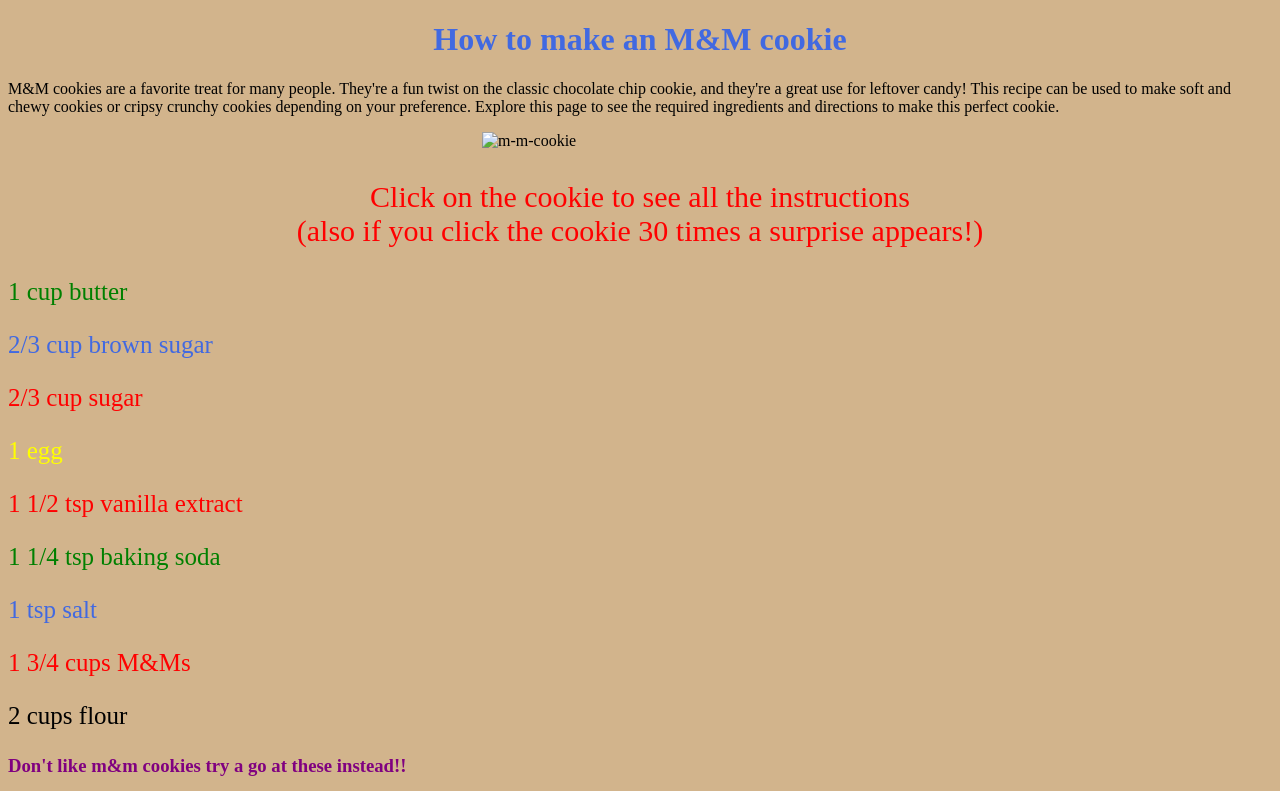
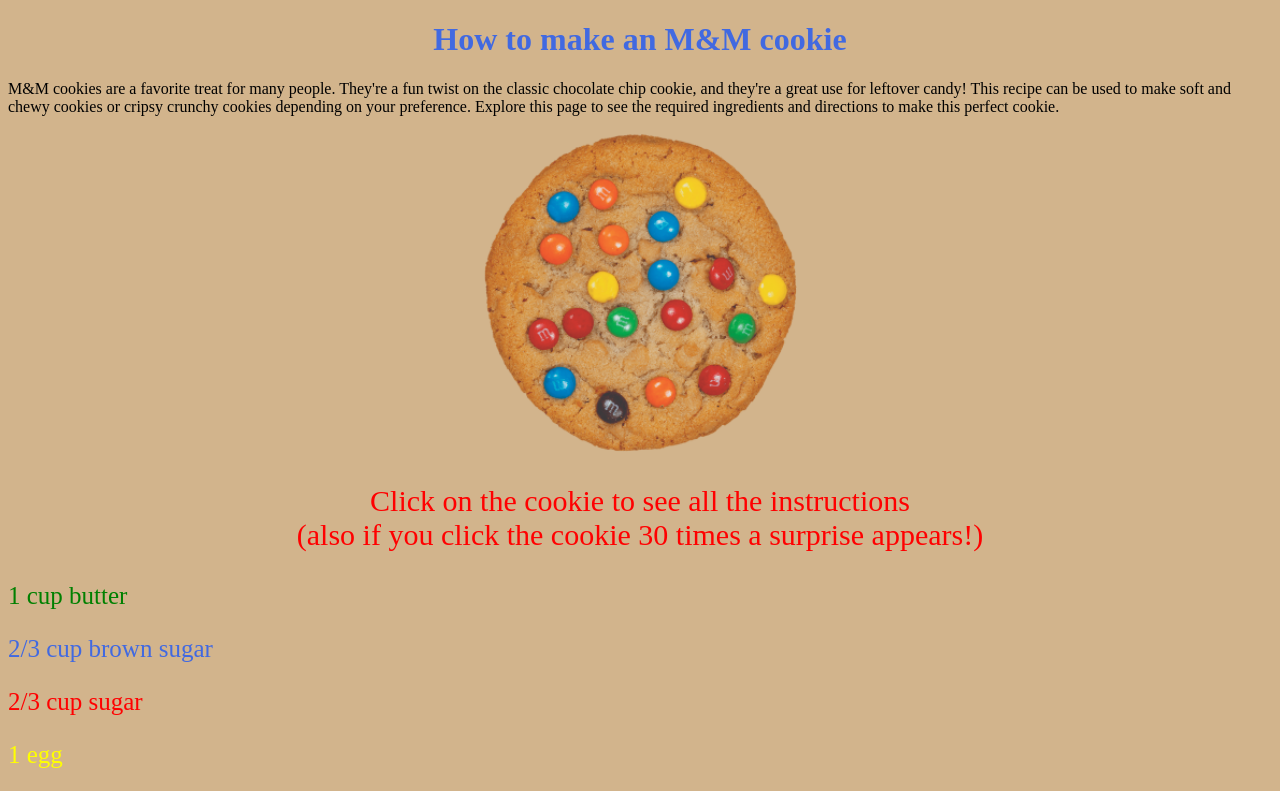
Before and after one commit to Oliviagm/m-m-cookies, a plain HTML site: page index.html in a window 1280 px wide. Shown: the top 791 px of the page. Drawn offline with Linux system fonts and the light colour scheme; the site is published under a folder, as on GitHub Pages, so addresses that start at the root find nothing.

Commit message:
fixed path issue

```diff
--- a/index.html
+++ b/index.html
@@ -15,7 +15,7 @@
 <h1 class=title>How to make an M&M cookie</h1>
 <p>M&M cookies are a favorite treat for many people. They're a fun twist on the classic chocolate chip cookie, and they're a great use for leftover candy! This recipe can be used to make soft and chewy cookies or cripsy crunchy cookies depending on your preference. Explore this page to see the required ingredients and directions to make this perfect cookie.</p>
 <div id=container>
-  <img id=cookie-pic class=cookie src="/images/m_m_PNG48.png" alt="m-m-cookie">
+  <img id=cookie-pic class=cookie src="./images/m_m_PNG48.png" alt="m-m-cookie">
 </div>
 
 <p class =instructions>Click on the cookie to see all the instructions <span><br>(also if you click the cookie 30 times a surprise appears!)</span></p>
```
